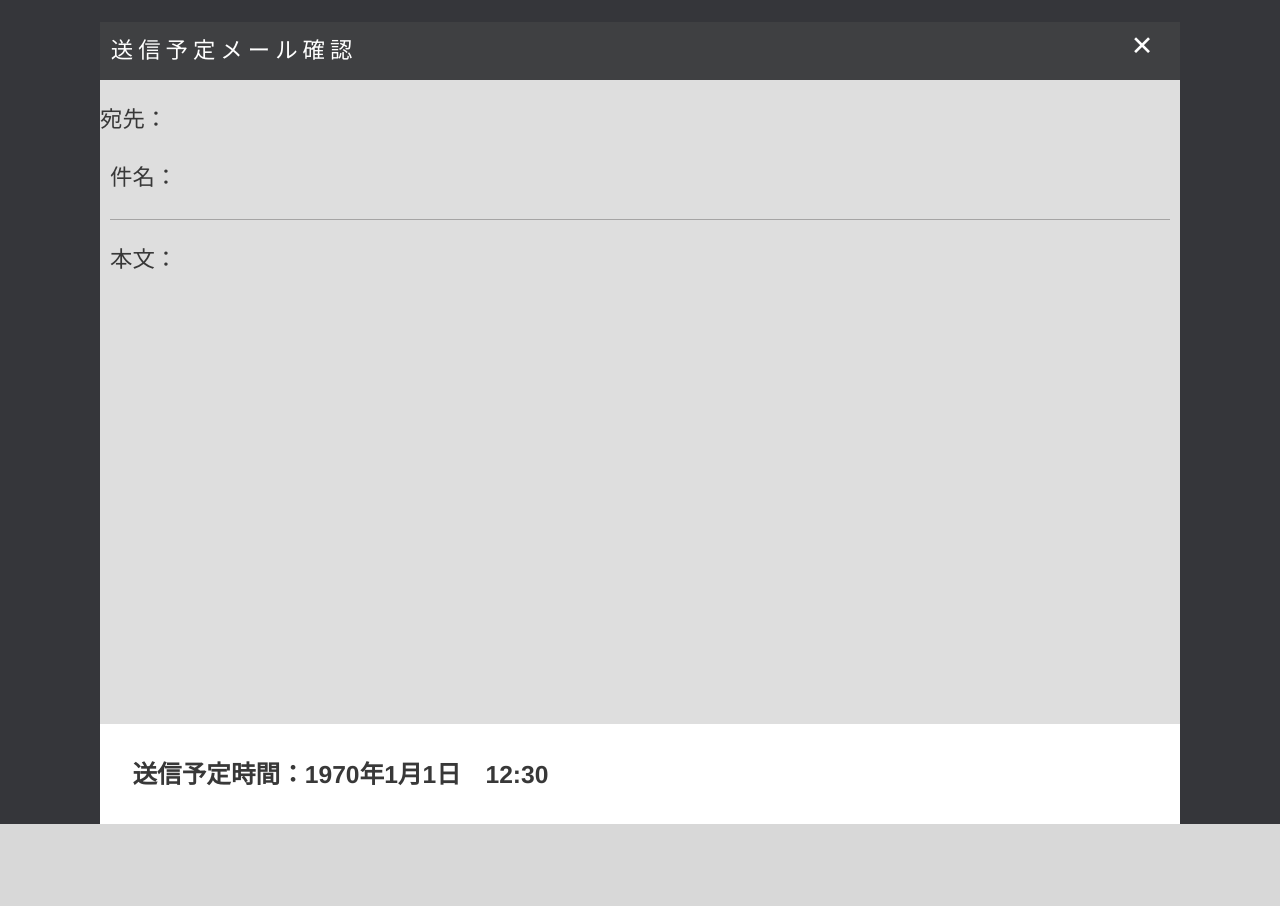
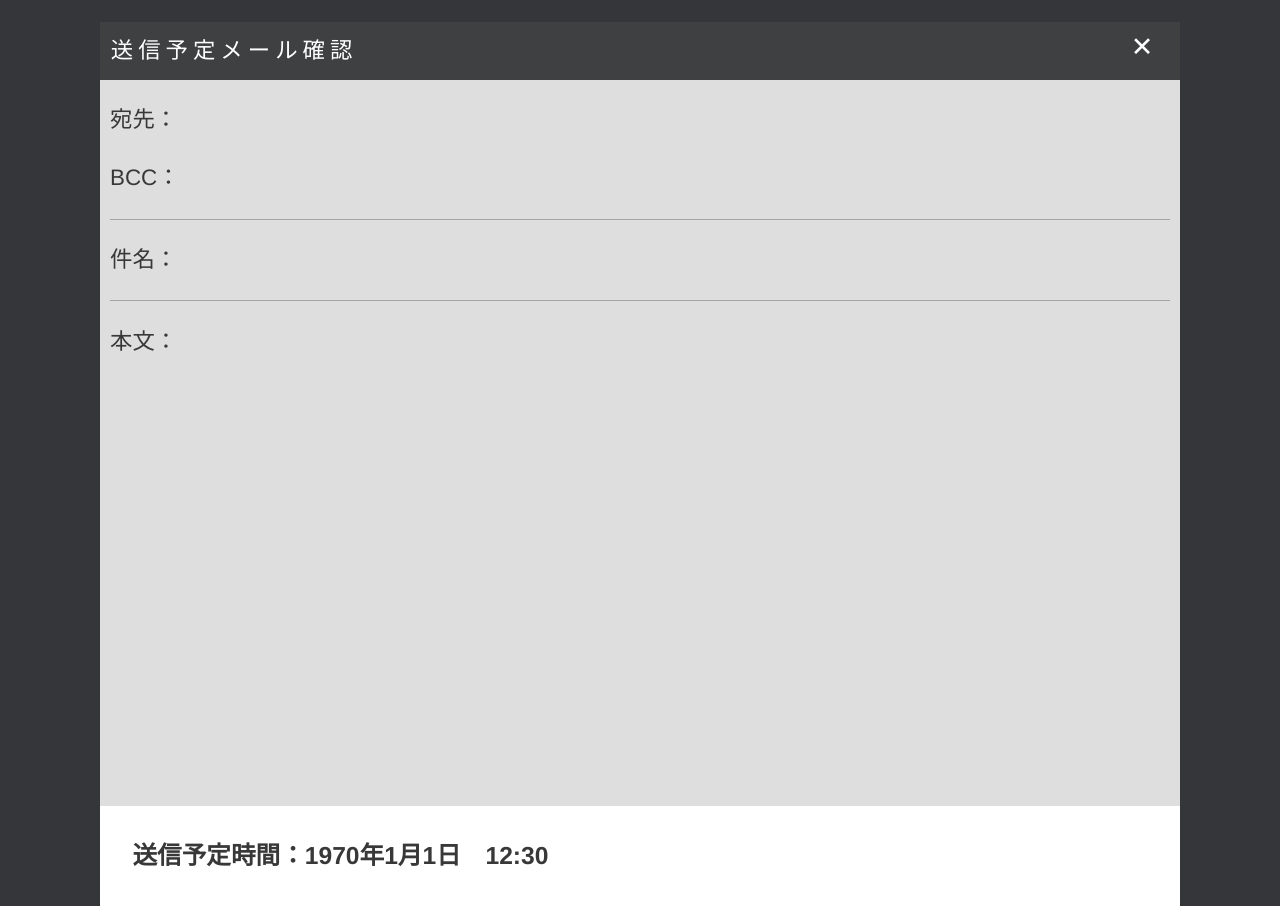
Before and after one commit to jose-sugi/mail, a PHP site: page /check.php in a window 1280 px wide. Before the commit the page ends 824 px from the top, so only its background shows below. Run offline with PHP 8.4, Linux system fonts and the light colour scheme; data that the repository does not hold is empty; some libraries are stand-ins or nearby versions.

Commit message:
第2版　v2.02

```diff
--- a/check.php
+++ b/check.php
@@ -41,6 +41,7 @@
           $id = array_column($data, 'id');
           $adressa = array_column($data, 'adressa');
           $adressb = array_column($data, 'adressb');
+          $address_bcc = array_column($data, 'address_bcc');
           $subj = array_column($data, 'subject');
           $text = array_column($data, 'text');
           $date = array_column($data, 'date');
@@ -78,10 +79,13 @@
     <div class="mail_main maincolor">
         <p class="top">送信予定メール確認</p>
         <button onclick="history.back()" class="batsu">✕</button>
-        <div class="receive_adress">
+        <div class="mail recieve_adress">
             <p>宛先：<?php echo $adressb[0];?></p>
+            <?php if ($address_bcc !== null) :?>
+              <p>BCC：<?php echo $address_bcc[0]; ?></p>
+            <?php endif; ?>
         </div>
-        <div class="send_adress">
+        <div class="mail send_adress">
             <p>件名：<?php echo $subj[0]; ?></p>
         </div>
         <div class="mail mailbody">
--- a/edit.php
+++ b/edit.php
@@ -59,12 +59,14 @@
         <p class="top">送信予定メール　編集</p>
         <button onclick="history.back()" class="batsu">✕</button>
         <!-- 入力データをanswer.phpに送信 -->
-        <form method="POST" action="result.php" name="form1" onsubmit="return check_empty()">
+        <form method="POST" action="result.php" name="form1" onsubmit="return !!(check_empty() && check_count())">
             <div class="mail recieve_adress">
                 <input type="email" id="adra" name="adra" size="40" value="<?php echo $adressa[0]; ?>" placeholder="メールアドレス" maxlength='<?php echo $max_adress; ?>' onChange="check(this.name)" required>
             </div>
             <div class="mail send_adress">
                 <input type="email" name="adrb" rows="4" cols="40" value="<?php echo $adressb[0]; ?>" placeholder="宛先　　※複数の場合は「,」で区切る" maxlength='<?php echo $max_adress_send; ?>' onChange="check(this.name)" required multiple></input>
+                <button type="button" id="bcc" onclick="open_bcc();">BCC</button>
+                <input type="email" id="adress_bcc" name="adress_bcc" placeholder="BCC　　※複数の場合は「,」で区切る" multiple></input>
             </div>
             <div class="mail send_adress">
                 <input type="textarea" name="subject" size="40" value="<?php echo $subj[0]; ?>" placeholder="件名" maxlength='<?php echo $max_subject; ?>' onChange="check(this.name)" required>
--- a/function.php
+++ b/function.php
@@ -19,7 +19,7 @@
 
  ?>
  <script src="https://cdnjs.cloudflare.com/ajax/libs/moment.js/2.18.1/moment.js"></script>
-<script src="https://cdnjs.cloudflare.com/ajax/libs/moment.js/2.18.1/locale/ja.js"></script>
+ <script src="https://cdnjs.cloudflare.com/ajax/libs/moment.js/2.18.1/locale/ja.js"></script>
  <script type="text/javascript">
         function myCheck(){//「送信」ボタンを押下したときポップアップ表示で確認するための関数（繰り返し機能offのとき）
             if(document.form1.specify[0].checked){ //ラジオボタン「日付指定なし」が選択されているとき表示
@@ -31,6 +31,7 @@
             }
     }
         function myCheck_rep() {//「送信」ボタンを押下したときポップアップ表示で確認するための関数（繰り返し機能onのとき）
+
             if (document.form1["rep"][0].checked) {
                 var select = confirm("送信予約しますか？");//ラジオボタン「日時指定」で送信予約したとき
                 return select;
@@ -39,7 +40,19 @@
                 return select;
             }
         }
+        function check_count() {
+            letter_1 = <?php echo $max_adress_send; ?>;//関数ファイルで設定した「送信先メールアドレス」の最大文字数
+            letter_2 = count;//フォームに入力した送信先メールアドレスに含まれる、カンマ「,」の数
+            letter_3 = address_send_letter;//フォームに入力したメールアドレスの文字数
 
+
+            if ((letter_1 + letter_2) < letter_3) {
+                alert("【送信不可】送信先メールアドレスは" + letter_1 + "文字以内で入力してください");
+                return false;
+            } else {
+                return true;
+            }
+        }
         function changeDisabled0() {//ラジオボタン「日付指定」が選択されると、送信予定日の入力を必須化するための関数
             if (document.form1["rep"][0].checked) {
                 document.form1["rep_no_date"].required = true;
@@ -57,13 +70,42 @@
         }
 
 
+        // function check(obj) {//変数ファイルで管理している文字数制限を超えたとき、アラートを表示するための関数
+        //     max_letter = 0;
+        //     text = null;
+        //     switch (obj) {
+        //         case 'adra':
+        //             text = '送信元メールアドレス';
+        //             max_letter = <?php echo $max_adress; ?>;
+        //             break;
+        //         case 'adrb':
+        //             text = '送信先メールアドレス';
+        //             max_letter = <?php echo $max_adress_send; ?>;
+        //             break;
+        //         case 'subject':
+        //             text = '件名';
+        //             max_letter = <?php echo $max_subject; ?>;
+        //             break;
+        //         case 'tx':
+        //             text = '本文';
+        //             max_letter = <?php echo $max_body; ?>;
+        //             break;
+        //     }
+
+        //     txt = document.form1[obj].value;
+        //     n = txt.length;
+        //     if (n >= max_letter) {
+        //         alert(text + "は「" + max_letter + "」文字以下でお願いいたします");
+        //     }
+        // }
         function check(obj) {//変数ファイルで管理している文字数制限を超えたとき、アラートを表示するための関数
+            str = ",";//コンマは文字数に含まない
             max_letter = 0;
             text = null;
             switch (obj) {
                 case 'adra':
                     text = '送信元メールアドレス';
-                    max_letter = <?php echo $max_adress; ?>;
+                    max_letter = <?php echo $max_adress; ?>;//メールアドレスの最大文字数を代入
                     break;
                 case 'adrb':
                     text = '送信先メールアドレス';
@@ -79,9 +121,15 @@
                     break;
             }
 
-            txt = document.form1[obj].value;
-            n = txt.length;
-            if (n >= max_letter) {
+            txt = document.form1[obj].value;//入力したメールアドレス、件名、本文を取得
+            n = txt.length;//文字数に変換
+            address_send_letter = document.form1.adrb.value.length;
+            let modStr = '' //カット後の文字列
+
+            count = ( txt.match( new RegExp( str, "g" ) ) || [] ).length ;//入力した内容からコンマの数を取得
+
+
+            if (n - count >= max_letter) {
                 alert(text + "は「" + max_letter + "」文字以下でお願いいたします");
             }
         }
@@ -92,8 +140,10 @@
             check_tx = document.form1.tx.value;
 
             if (!check_suj.match(/\S/g) || !check_tx.match(/\S/g)) {
-                alert("文字を入力してください");
+                alert("【送信不可】文字を入力してください");
                 return false;
+            } else {
+                return true;
             }
         }
         function del() {//メール内容確認画面から「削除」ボタンを押下したときに表示
@@ -107,6 +157,7 @@
 
 
         window.onload = function() {//index.phpを開いたときに表示する要素（HTML）、表示しない要素(HTML)を指定
+            document.getElementById("adress_bcc").style.display = "none";
             document.getElementById("date_no").style.display="block";
             document.getElementById("date_yes").style.display="none";
             document.getElementById("check_container").style.display="none";
@@ -253,15 +304,24 @@
                 input_message = week_day +"曜日に送信します";
                 document.getElementById("output_message3").innerHTML = input_message;
         }
+        function open_bcc() {
+            document.getElementById("bcc").style.display = "none";
+            document.getElementById("adress_bcc").style.display = "block";
+
+        }
+        function close_bcc() {
+            document.getElementById("bcc").style.display = "block";
+            document.getElementById("adress_bcc").style.display = "none";
+        }
     </script>
     <?php
-        function dbin($adra, $adrb, $subj, $tx, $date, $rep_yes_period_list = null, $rep_yes_period_list_w = null) {
+        function dbin($adra, $adrb, $subj, $tx, $date, $rep_yes_period_list = null, $rep_yes_period_list_w = null, $add_bcc) {
             try {
                 global $dsn, $user, $password;//グローバル変数を宣言
 
                 $db = new PDO($dsn, $user, $password);
                 $db->setAttribute(PDO::ATTR_EMULATE_PREPARES, false);
-                $sql = "INSERT INTO mail (adressA,adressB,subject,text,date,period,week) VALUES (:adressA, :adressB, :sbj, :tx, :date, :period, :week)";
+                $sql = "INSERT INTO mail (adressA,adressB,subject,text,date,period,week,address_bcc) VALUES (:adressA, :adressB, :sbj, :tx, :date, :period, :week, :address_bcc)";
                 $stmt = $db->prepare($sql);
                 $stmt->bindParam(':adressA', $adra, PDO::PARAM_STR);
                 $stmt->bindParam(':adressB', $adrb, PDO::PARAM_STR);
@@ -270,19 +330,20 @@
                 $stmt->bindParam(':date', $date, PDO::PARAM_STR);
                 $stmt->bindParam(':period', $rep_yes_period_list, PDO::PARAM_STR);
                 $stmt->bindParam(':week', $rep_yes_period_list_w, PDO::PARAM_STR);
+                $stmt->bindParam(':address_bcc', $add_bcc, PDO::PARAM_STR);
                 $stmt->execute();
             } catch (PDOException $error) {
                 echo "error" . $error->getMessage();
             }
         }
-        function dbinUpd($adra, $adrb, $subj, $tx, $date, $id = null, $rep_yes_period_list = null, $rep_yes_period_list_w = null) {
+        function dbinUpd($adra, $adrb, $subj, $tx, $date, $id = null, $rep_yes_period_list = null, $rep_yes_period_list_w = null, $add_bcc) {
                     try {
                         global $dsn, $user, $password;//グローバル変数を宣言
 
                         $db = new PDO($dsn, $user, $password);
                         $db->setAttribute(PDO::ATTR_EMULATE_PREPARES, false);
                         $sql = "UPDATE mail
-                                 SET adressa = :adressA, adressb = :adressB, subject = :sbj, text = :tx, date = :date, period = :period, week = :week
+                                 SET adressa = :adressA, adressb = :adressB, subject = :sbj, text = :tx, date = :date, period = :period, week = :week, address_bcc = :address_bcc
                                  WHERE id = :id ";
                         $stmt = $db->prepare($sql);
                         $stmt->bindParam(':adressA', $adra, PDO::PARAM_STR);
@@ -293,6 +354,7 @@
                         $stmt->bindParam(':period', $rep_yes_period_list, PDO::PARAM_STR);
                         $stmt->bindParam(':week', $rep_yes_period_list_w, PDO::PARAM_STR);
                         $stmt->bindParam(':id', $id, PDO::PARAM_STR);
+                        $stmt->bindParam(':address_bcc', $add_bcc, PDO::PARAM_STR);
                         $stmt->execute();
                       } catch (PDOException $error) {
                         echo "error" . $error->getMessage();
--- a/list.php
+++ b/list.php
@@ -98,7 +98,7 @@
                 <?php if ($date[$i] !== null) ://「繰り返し送信機能」のフラグをfalseにしたときに繰り返し予約メールを表示しない（unset()では削除したが配列として前に詰められていないので必要）?>
                     <form name="<?php echo 'form' . $n; ?>" method="POST" action="check.php"><!--取り出したデータをaタグで一覧表示させ、それぞれにidの値を持たせる-->
                         <?php if (strpos($adressb[$i], ',') === false) { ?>
-                            <li><a href="javascript:document.<?php echo 'form' . $n; ?>.submit()"><span class="list_data"><?php echo $flag[$i]; ?></span><span class="list_ad"><?php echo $adressb[$i];?></span><span class="list_subj"><?php echo $subj[$i]; ?></span></a></li>
+                            <li><a href="javascript:document.<?php echo 'form' . $n; ?>.submit()"><span class="list_data"><?php echo $flag[$i]; ?></span><span class="list_ad" max-length="2"><?php echo $adressb[$i];?></span><span class="list_subj"><?php echo $subj[$i]; ?></span></a></li>
                         <?php } else { ?>
                             <li><a href="javascript:document.<?php echo 'form' . $n; ?>.submit()"><span class="list_data"><?php echo $flag[$i]; ?></span><span class="list_ad"><?php echo $adrcou ."名同時送信";?></span><span class="list_subj"><?php echo $subj[$i]; ?></span></a></li>
                         <?php } ?>
--- a/style.css
+++ b/style.css
@@ -251,19 +251,19 @@ input:-webkit-autofill {
 	display: inline-block;
     width: 50%;
     font-size: 20px;
-	/* 件名の表示省略 0107服部*/
  	white-space: nowrap;
 	overflow: hidden;
 	text-overflow: ellipsis;
+	margin-bottom: -8px;
 }
 .list_subj {
 	display: inline-block;
-    width: 20%;
+    width: 27%;
     font-size: 20px;
-	/* 件名の表示省略 0107服部*/
 	white-space: nowrap;
 	overflow: hidden;
 	text-overflow: ellipsis;
+	margin-bottom: -8px;
 }
 ul {
 	margin-left: 1%;
@@ -472,3 +472,15 @@ fieldset {
     padding: 19px;
     border-radius: 20px;
 }
+#bcc {
+	border: none;
+    background-color: transparent;
+    font-size: 17px;
+    color: #636363;
+}
+#bcc:hover {
+	transform: scale(1.3, 1.3);
+}
+#adress_bcc {
+	padding: 10px 0;
+}
```
Also changed, not shown: index.php (+5 -3 lines), result.php (+12 -8 lines), send.php (+9 -6 lines). Lines whose indentation alone changed are shown as unchanged.
